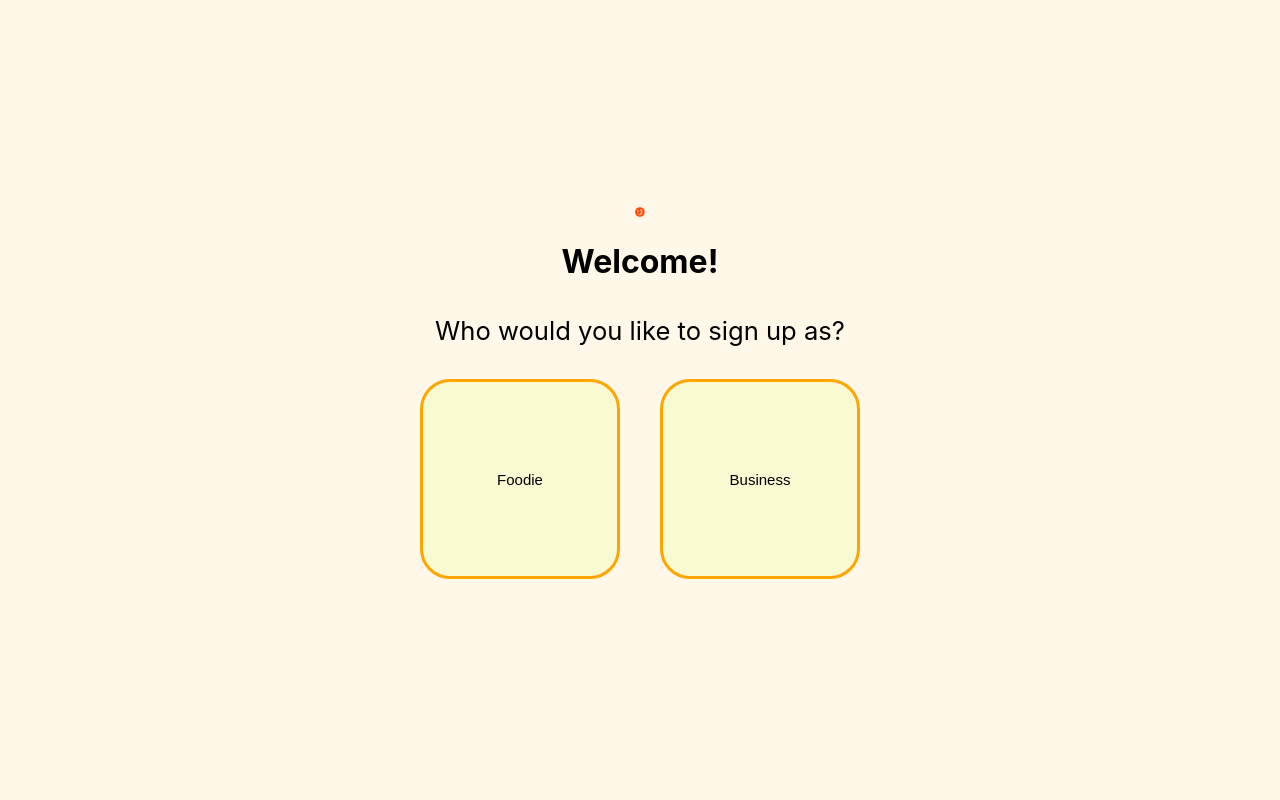
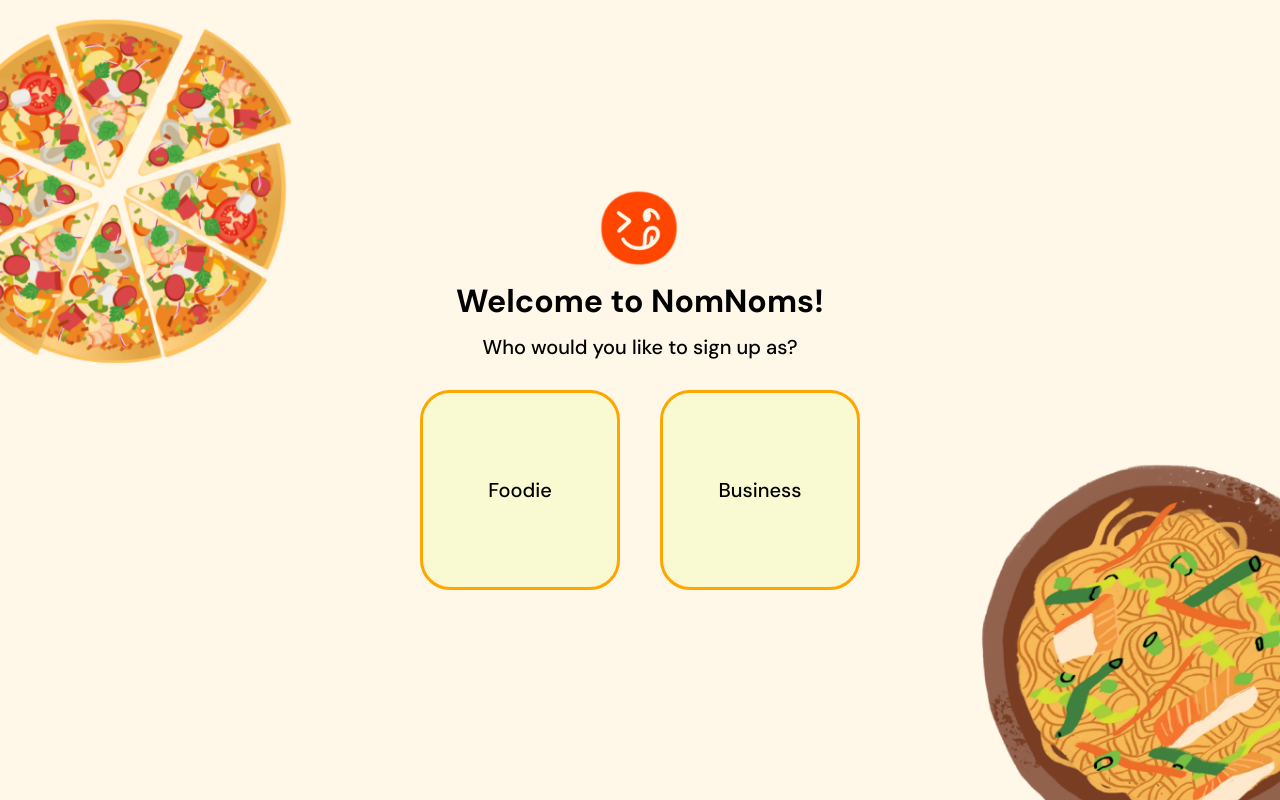
Before and after one commit to AidanAShahmaram/NomNoms, a React (Create React App) app in the folder sacks/: page /choosesignup in a window 1280 px wide. Built offline with nearby package versions, Linux system fonts and the light colour scheme.

Commit message:
Fixed sizing on choose signup/login pages

```diff
--- a/sacks/src/components/ChooseLogin.css
+++ b/sacks/src/components/ChooseLogin.css
@@ -1,3 +1,5 @@
+@import url('https://fonts.googleapis.com/css2?family=DM+Sans:ital,opsz,wght@0,9..40,100..1000;1,9..40,100..1000&display=swap');
+
 .choose-login {
     display: flex;
     justify-content: center;
@@ -24,19 +26,22 @@
     font-size: 2em;
     font-weight: bold;
     margin-top: 0.67em;
-    margin-bottom: 0.67em;
+    margin-bottom: 10px;
     margin-left: 0;
     margin-right: 0;
+    font-family: DM Sans;
 }
 
 .p-choose-login {
-    font-size: 2vw;
-    margin-top: 0.5em;
+    font-size: 20px;
+    margin-top: 10px;
     margin-bottom: 0.5em;
     margin-left: 0;
     margin-right: 0;
+    font-family: DM Sans;
+    font-weight: 500;
 }
 
 .choose-login-img {
-    width: 10%;
+    width: 80px;
 }
--- a/sacks/src/components/ChooseLogin.js
+++ b/sacks/src/components/ChooseLogin.js
@@ -18,9 +18,9 @@
     return (
         <>
             <div class="choose-login" style={divStyle}>
-                <center><img src={logo} alt="logo" className="choose-login-img"></img></center>
+                <img src={logo} alt="logo" className="choose-login-img"></img>
 
-                <div className="h1-choose-login"> Welcome! </div>
+                <div className="h1-choose-login"> Welcome Back! </div>
                 <div className="p-choose-login"> Who are you logging in as today? </div>
                 <div className="choose-buttons">
                     <Link to="/login"><button class="choose-button"> User </button></Link>
--- a/sacks/src/components/ChooseSignUp.css
+++ b/sacks/src/components/ChooseSignUp.css
@@ -1,3 +1,4 @@
+@import url('https://fonts.googleapis.com/css2?family=DM+Sans:ital,opsz,wght@0,9..40,100..1000;1,9..40,100..1000&display=swap');
 
 .choose-signup {
     display: flex;
@@ -18,7 +19,9 @@
     border-width: 3px;
     border-color: orange;
     background-color: lightgoldenrodyellow;
-    font-size: 15px;
+    font-size: 20px;
+    font-family: DM Sans;
+    font-weight: 500;
 }
 
 .choose-button:hover {
@@ -26,29 +29,30 @@
 }
 
 .choose-signup-img {
-    width: 10%;
+    width: 80px;
 }
 
 .h1-choose-signup {
     color: black;
     display: block;
-    font-size: 2em;
-    font-weight: bold;
-    margin-top: 0.67em;
-    margin-bottom: 0.67em;
+
+    margin-top: 10px;
+    margin-bottom: 10px;
     margin-left: 0;
     margin-right: 0;
+
+    font-size: 2em;
+    font-family: DM Sans;
+    font-weight: bold;
+
 }
 
 .p-choose-signup {
-    font-size: 2vw;
-    margin-top: 0.5em;
+    font-size: 20px;
+    margin-top: 2px;
     margin-bottom: 0.5em;
     margin-left: 0;
     margin-right: 0;
+    font-family: DM Sans;
+    font-weight: 500;
 }
-
-/* a {
-    color: brown;
-    text-decoration: none;
-} */
--- a/sacks/src/components/ChooseSignUp.js
+++ b/sacks/src/components/ChooseSignUp.js
@@ -16,10 +16,10 @@
 
     return (
         <>
-            <div class="choose-signup">
+            <div class="choose-signup" style={divStyle}>
                 <center><img src={logo} alt="logo" className="choose-signup-img"></img></center>
 
-                <div className="h1-choose-signup"> Welcome! </div>
+                <div className="h1-choose-signup"> Welcome to NomNoms! </div>
                 <div className="p-choose-signup"> Who would you like to sign up as? </div>
                 <div className="choose-buttons">
                     <Link to="/signup"><button class="choose-button"> Foodie </button></Link>
```
